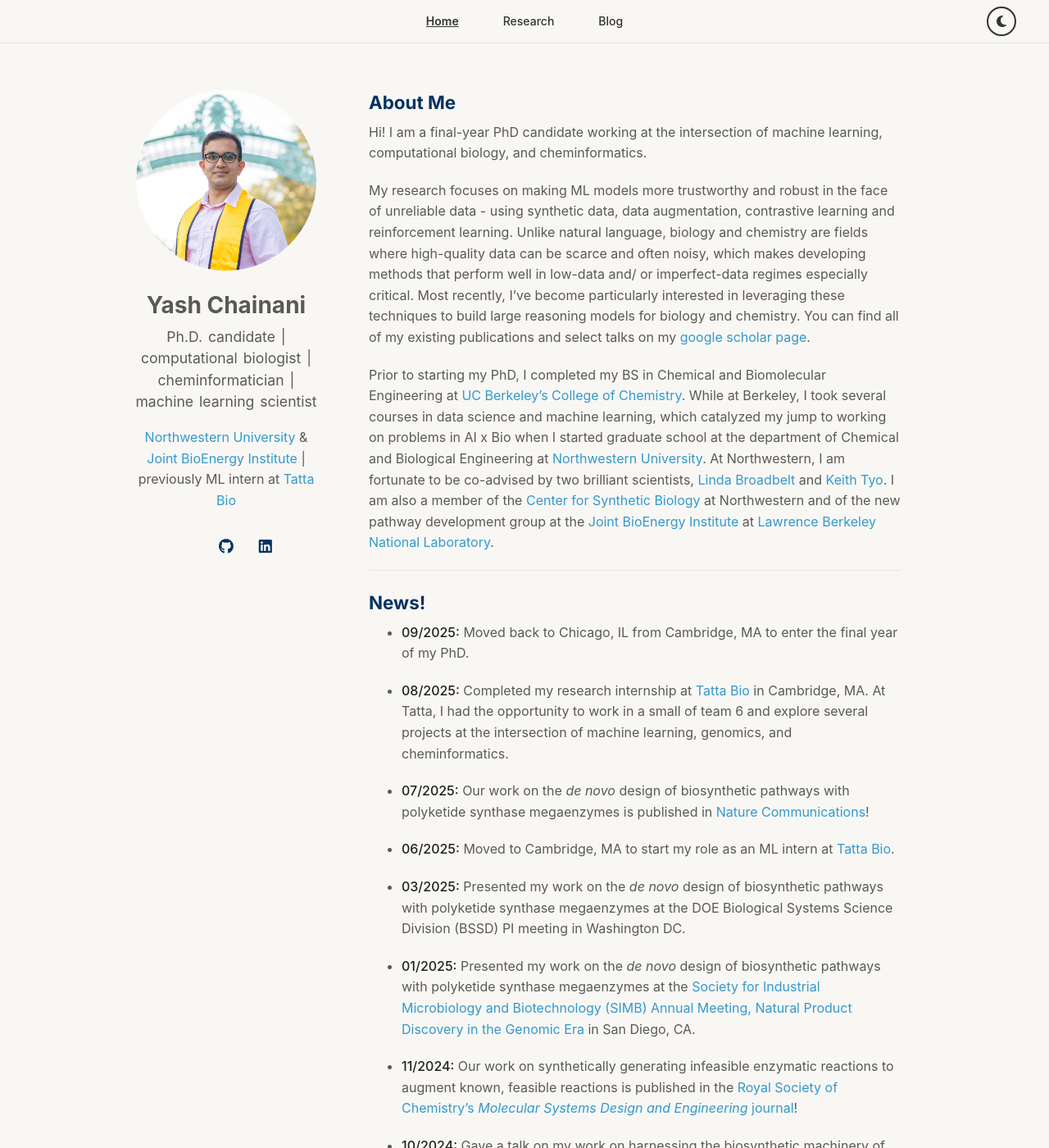
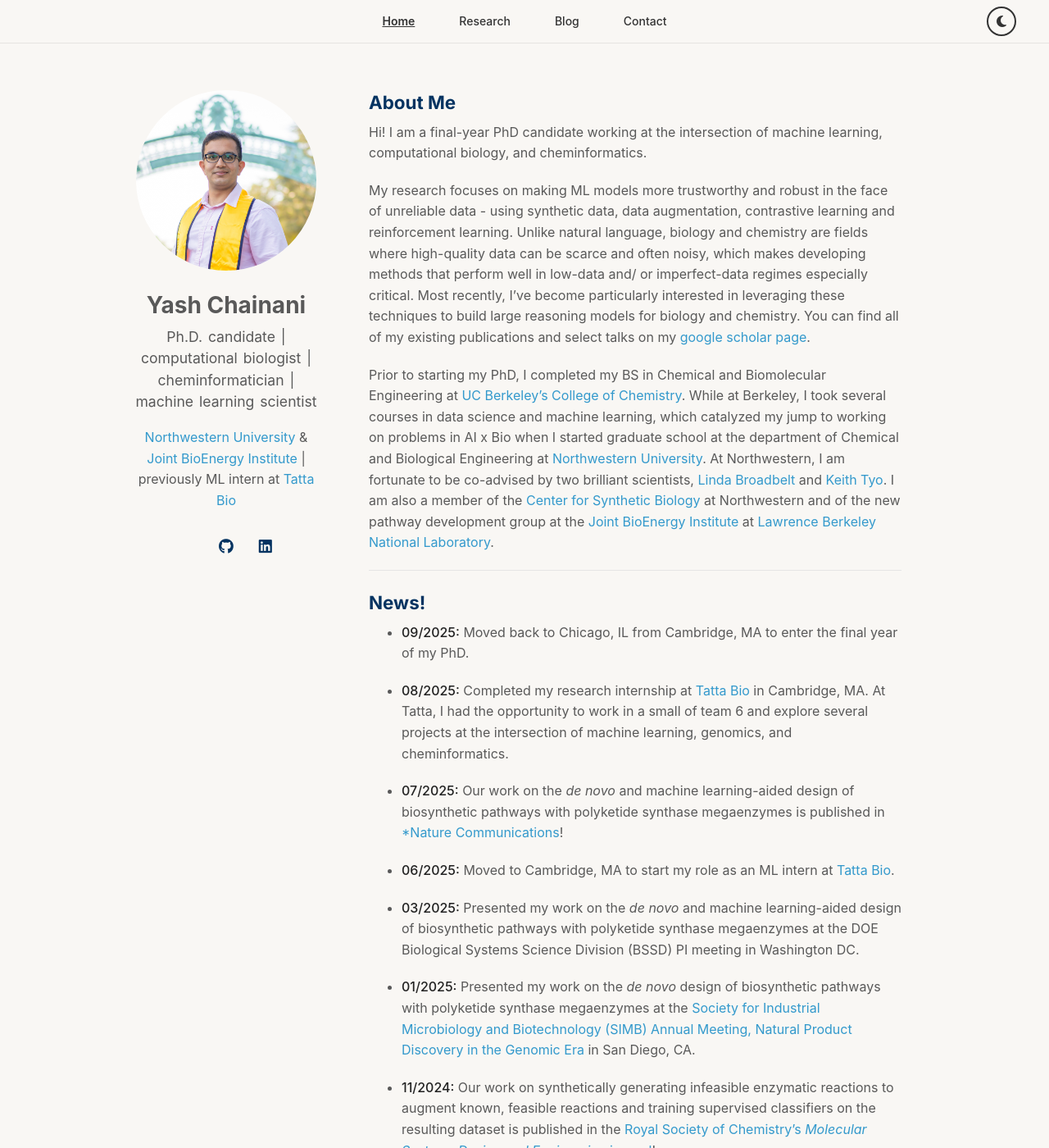
Before and after one commit to yashchainani21/yashchainani21.github.io, a Jekyll site: the page built from index.md, in a window 1280 px wide and 1400 px high. Shown: the whole window at 82% size. Built offline with Jekyll 4.4.1, drawn with Linux system fonts in a browser that asks for light colours; a style sheet for code colours, icons or effects is not loaded; our own code applies the rules of GitHub Pages for plain Markdown files.

Commit message:
several changes

```diff
--- a/_data/publications.yml
+++ b/_data/publications.yml
@@ -7,6 +7,7 @@ main:
     pdf: https://www.nature.com/articles/s41467-025-61160-y
     journal_link: https://www.nature.com/articles/s41467-025-61160-y
     doi: 10.1038/s41467-025-61160-y
+    image: /assets/img/biopks_pipeline_fig.png
     notes: Published
 
   - title: "DORA-XGB: an improved enzymatic reaction feasibility classifier trained using a novel synthetic data approach"
@@ -16,6 +17,7 @@ main:
     pdf: https://pubs.rsc.org/en/content/articlehtml/2024/me/d4me00118d
     journal_link: https://pubs.rsc.org/en/content/articlehtml/2024/me/d4me00118d
     doi: 10.1039/D4ME00118D
+    image: /assets/img/DORA_XGB_image.png
     notes: Published
 
   - title: "Coupling chemistry and biology for the synthesis of advanced bioproducts"
@@ -25,4 +27,5 @@ main:
     pdf: https://doi.org/10.1016/j.copbio.2023.102992
     journal_link: https://www.sciencedirect.com/science/article/abs/pii/S0958166923001027
     doi: 10.1016/j.copbio.2023.102992
+    image: /assets/img/COBIOT_paper_image.jpeg
     notes: Published
--- a/_layouts/homepage.html
+++ b/_layouts/homepage.html
@@ -43,6 +43,7 @@
           <a href="/" class="nav-link {% if page.url == '/' %}active{% endif %}">Home</a>
           <a href="/publications/" class="nav-link {% if page.url == '/publications/' %}active{% endif %}">Research</a>
           <a href="/blog/" class="nav-link {% if page.url == '/blog/' %}active{% endif %}">Blog</a>
+          <a href="/contact/" class="nav-link {% if page.url == '/contact/' %}active{% endif %}">Contact</a>
         </div>
         <button id="dark-mode-toggle" class="dark-mode-toggle" title="Toggle dark mode">
           <i class="fas fa-moon"></i>
--- a/_layouts/page.html
+++ b/_layouts/page.html
@@ -43,6 +43,7 @@
           <a href="/" class="nav-link {% if page.url == '/' %}active{% endif %}">Home</a>
           <a href="/publications/" class="nav-link {% if page.url == '/publications/' %}active{% endif %}">Research</a>
           <a href="/blog/" class="nav-link {% if page.url == '/blog/' %}active{% endif %}">Blog</a>
+          <a href="/contact/" class="nav-link {% if page.url == '/contact/' %}active{% endif %}">Contact</a>
         </div>
         <button id="dark-mode-toggle" class="dark-mode-toggle" title="Toggle dark mode">
           <i class="fas fa-moon"></i>
--- a/assets/css/publications.css
+++ b/assets/css/publications.css
@@ -79,4 +79,4 @@ blockquote { background: var(--global-bg-color); border-left: 2px solid var(--gl
 
 .publications ol.bibliography li div.abstract.hidden.open { border-color: var(--global-text-color); }
 
-.publications ol.bibliography li .teaser { border-radius: 8px; box-shadow: 3px 3px 6px #888; height: 123px; width: 270px; margin-top: 5px; margin-left: 5px; margin-bottom: 5px; object-fit: cover; }
+.publications ol.bibliography li .teaser { border-radius: 8px; box-shadow: 3px 3px 6px #888; border: 2px solid #000000; height: 123px; width: 270px; margin-top: 5px; margin-left: 5px; margin-bottom: 5px; object-fit: cover; }
--- a/index.md
+++ b/index.md
@@ -18,15 +18,15 @@ Prior to starting my PhD, I completed my BS in Chemical and Biomolecular Enginee
 
 - **08/2025:** Completed my research internship at [Tatta Bio](tatta.bio) in Cambridge, MA. At Tatta, I had the opportunity to work in a small of team 6 and explore several projects at the intersection of machine learning, genomics, and cheminformatics.
 
-- **07/2025:** Our work on the *de novo* design of biosynthetic pathways with polyketide synthase megaenzymes is published in [Nature Communications](https://www.nature.com/articles/s41467-025-61160-y)!
+- **07/2025:** Our work on the *de novo* and machine learning-aided design of biosynthetic pathways with polyketide synthase megaenzymes is published in [*Nature Communications](https://www.nature.com/articles/s41467-025-61160-y)!
 
 - **06/2025:** Moved to Cambridge, MA to start my role as an ML intern at [Tatta Bio](tatta.bio).
 
-- **03/2025:** Presented my work on the *de novo* design of biosynthetic pathways with polyketide synthase megaenzymes at the DOE Biological Systems Science Division (BSSD) PI meeting in Washington DC.
+- **03/2025:** Presented my work on the *de novo* and machine learning-aided design of biosynthetic pathways with polyketide synthase megaenzymes at the DOE Biological Systems Science Division (BSSD) PI meeting in Washington DC.
 
 - **01/2025:** Presented my work on the *de novo* design of biosynthetic pathways with polyketide synthase megaenzymes at the [Society for Industrial Microbiology and Biotechnology (SIMB) Annual Meeting, Natural Product Discovery in the Genomic Era](https://www.simbhq.org/np/) in San Diego, CA.
 
-- **11/2024:** Our work on synthetically generating infeasible enzymatic reactions to augment known, feasible reactions is published in the [Royal Society of Chemistry's *Molecular Systems Design and Engineering* journal](https://pubs.rsc.org/en/content/articlehtml/2024/me/d4me00118d)!
+- **11/2024:** Our work on synthetically generating infeasible enzymatic reactions to augment known, feasible reactions and training supervised classifiers on the resulting dataset is published in the [Royal Society of Chemistry's *Molecular Systems Design and Engineering* journal](https://pubs.rsc.org/en/content/articlehtml/2024/me/d4me00118d)!
 
 - **10/2024:** Gave a talk on my work on harnessing the biosynthetic machinery of natural products for the design of novel biosynthetic pathways to high-value commodity chemicals at the [American Institute for Chemical Engineer's (AiChE) annual meeting](https://aiche.confex.com/aiche/2024/meetingapp.cgi/Paper/691162) in San Diego, CA.
 
```
Also changed, not shown: contact.md (added, +22 -0 lines), publications.md (+2 -0 lines), assets/img/COBIOT_paper_image.jpeg (added), assets/img/biopks_pipeline_fig.png (added), 1 other file.
